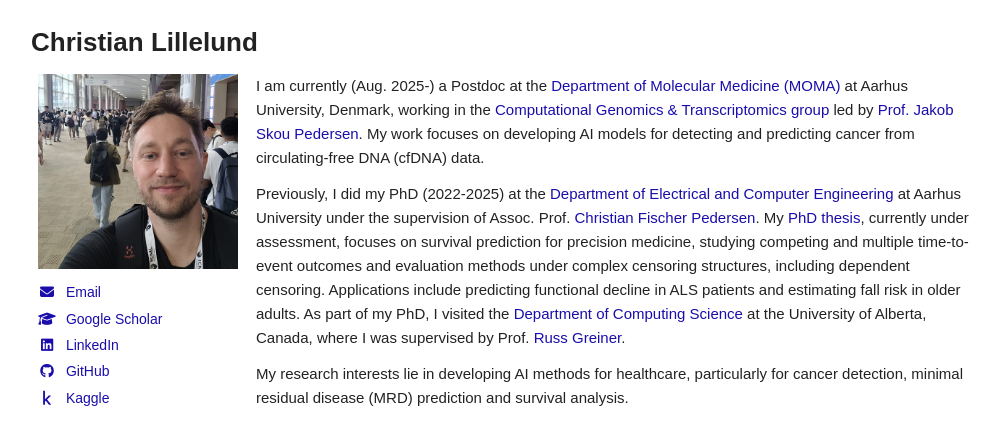
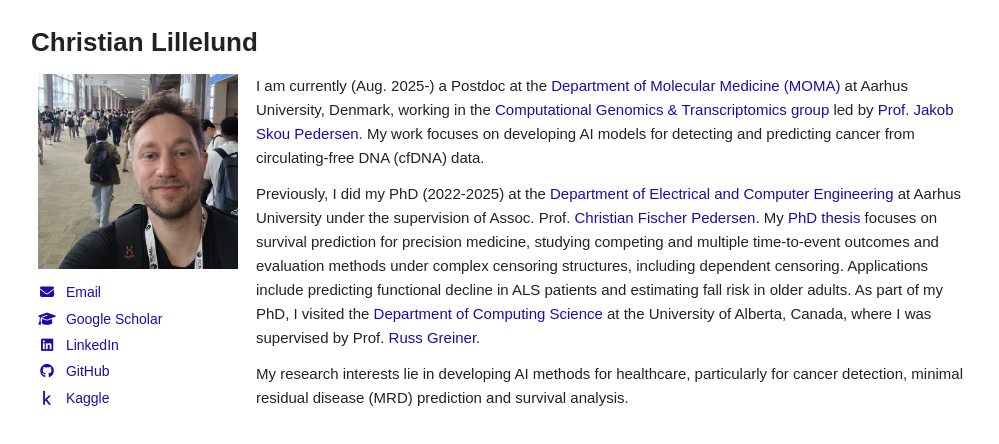
Before and after one commit to thecml/homepage, a plain HTML site: page index.html in a window 1280 px wide. Shown: the whole page, without its empty margins (134-1133 px from the left). Drawn offline with Linux system fonts and the light colour scheme.

Commit message:
Update index.html

```diff
--- a/index.html
+++ b/index.html
@@ -63,7 +63,7 @@ Previously, I did my PhD (2022-2025) at the
 <a href="https://ece.au.dk/en/" target="_blank">Department of Electrical and Computer Engineering</a>
 at Aarhus University under the supervision of Assoc. Prof.
 <a href="https://pure.au.dk/portal/da/persons/cfp%40ece.au.dk/" target="_blank">
-Christian Fischer Pedersen</a>. My <a href="https://cdn.jsdelivr.net/gh/thecml/thesis-survival@main/thesis.pdf" target="_blank">PhD thesis</a>, currently under assessment, focuses on survival prediction for precision medicine, studying competing and multiple time-to-event outcomes and evaluation methods under complex censoring structures, including dependent censoring. Applications include predicting functional decline in ALS patients and estimating fall risk in older adults. As part of my PhD, I visited the
+Christian Fischer Pedersen</a>. My <a href="https://cdn.jsdelivr.net/gh/thecml/thesis-survival@main/thesis.pdf" target="_blank">PhD thesis</a> focuses on survival prediction for precision medicine, studying competing and multiple time-to-event outcomes and evaluation methods under complex censoring structures, including dependent censoring. Applications include predicting functional decline in ALS patients and estimating fall risk in older adults. As part of my PhD, I visited the
 <a href="https://www.ualberta.ca/en/computing-science/index.html" target="_blank">
 Department of Computing Science</a> at the University of Alberta, Canada, where I was supervised by Prof.
 <a href="https://scholar.google.com/citations?user=Rn7APGIAAAAJ&hl" target="_blank">
```
